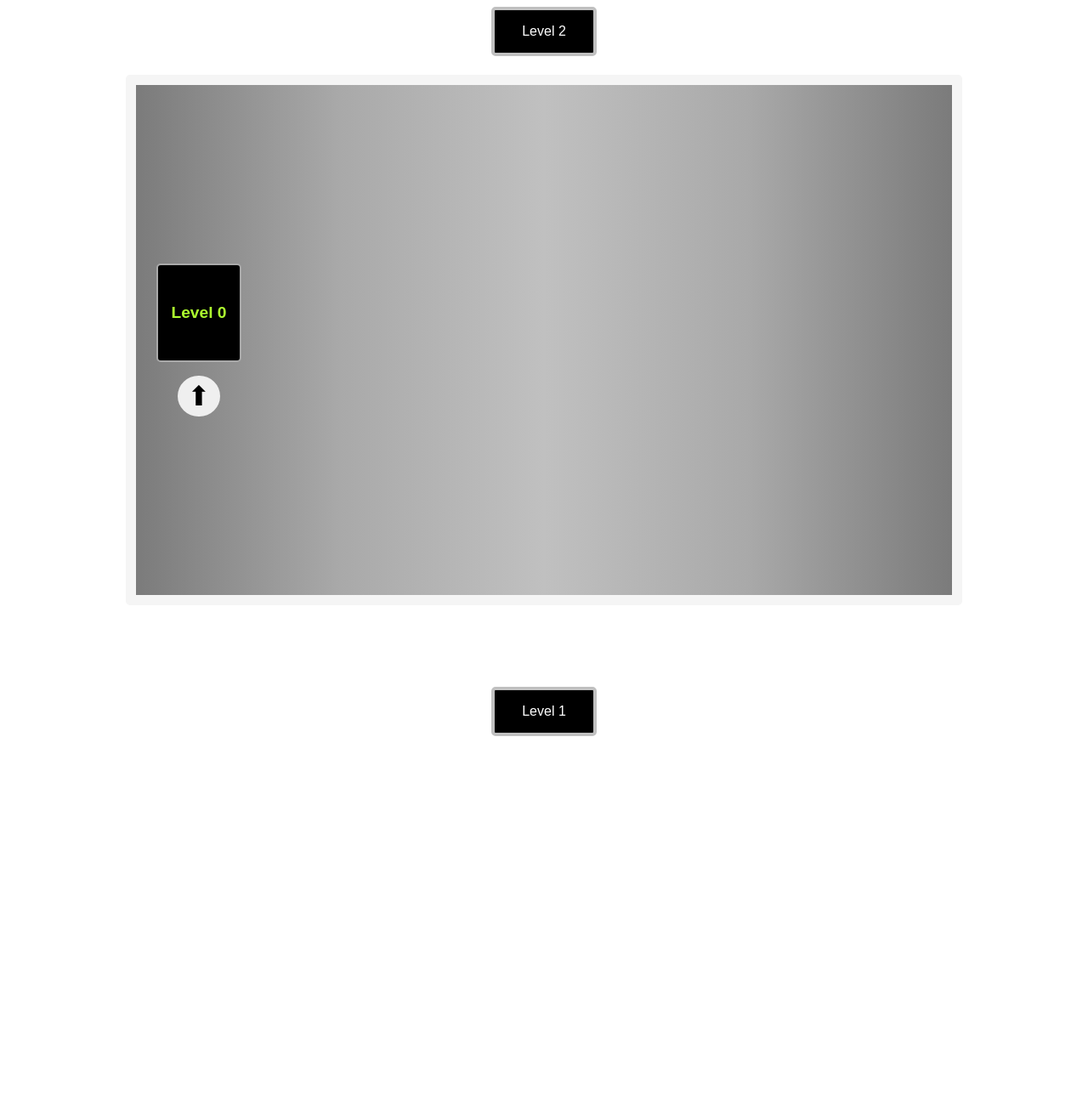
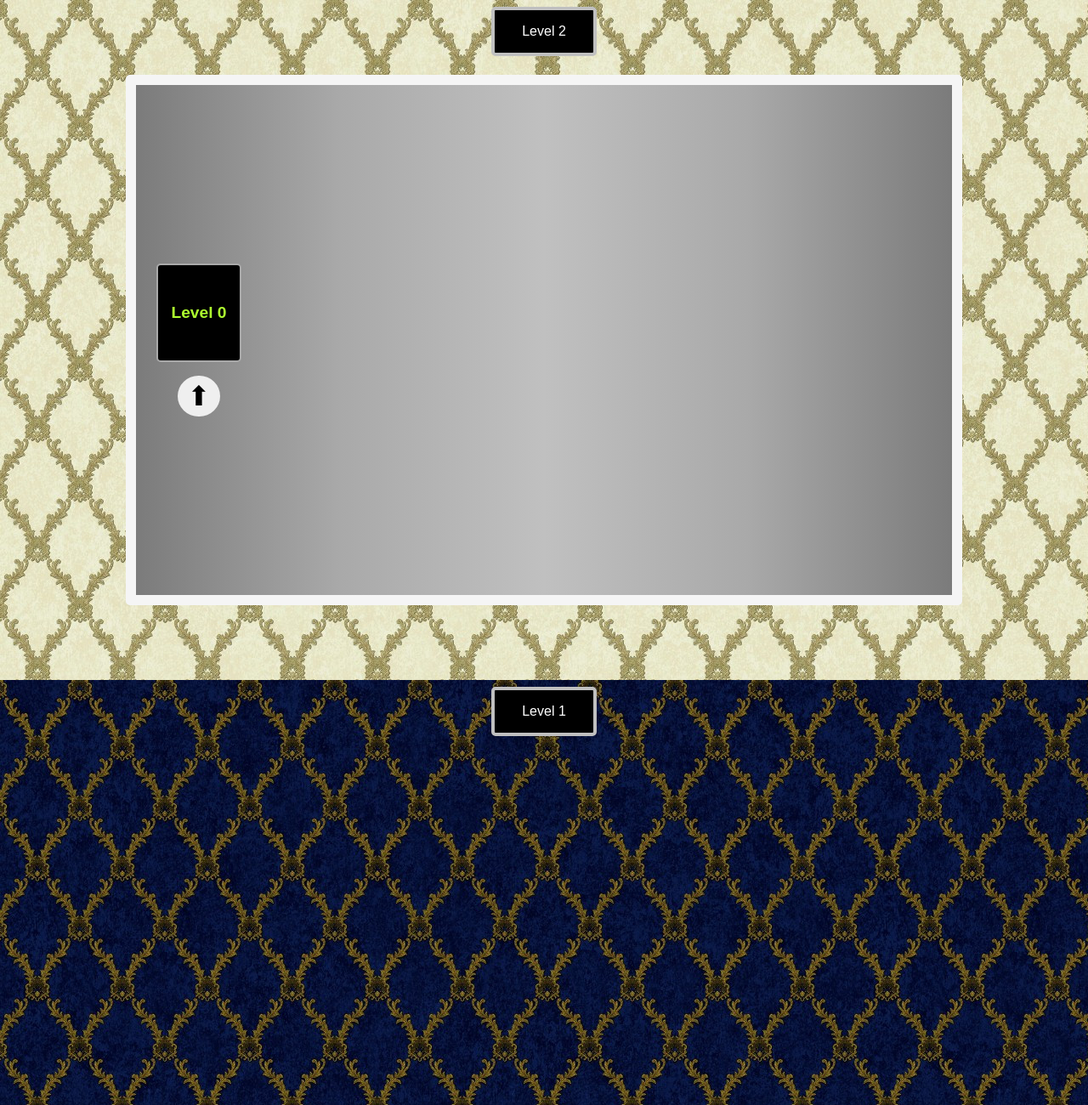
Before and after one commit to thakurprathya/lift_assignment, a plain HTML site: page index.html in a window 1280 px wide. Shown: the top 1300 px of the page at 85% size. Drawn offline with Linux system fonts and the light colour scheme.

Commit message:
updating assets link...

```diff
--- a/CSS/style.css
+++ b/CSS/style.css
@@ -13,13 +13,13 @@
 }
 
 .level2{
-    background-image: url('assets/wall1.jpg');
+    background-image: url('../assets/wall1.jpg');
 }
 .level1{
-    background-image: url('assets/wall2.jpg');
+    background-image: url('../assets/wall2.jpg');
 }
 .level0{
-    background-image: url('assets/wall3.jpg');
+    background-image: url('../assets/wall3.jpg');
 }
 
 .lift{
```
